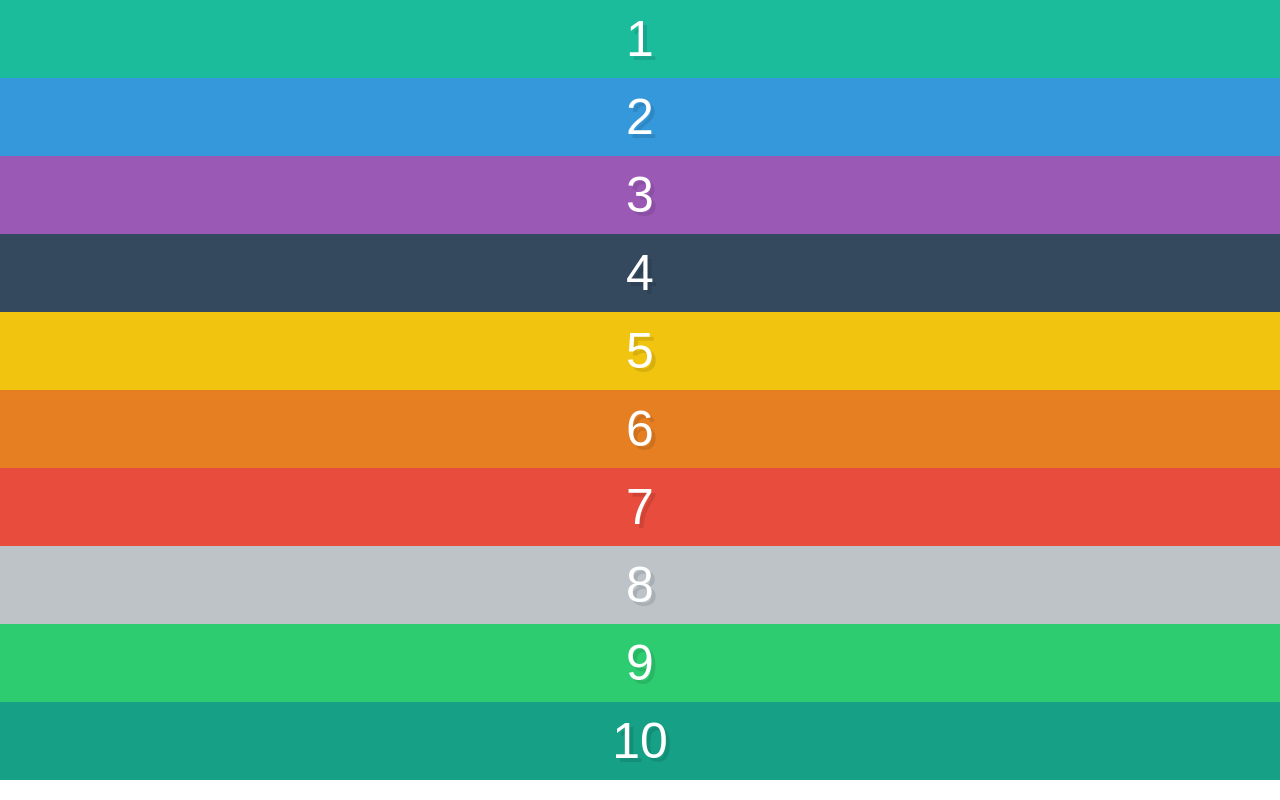
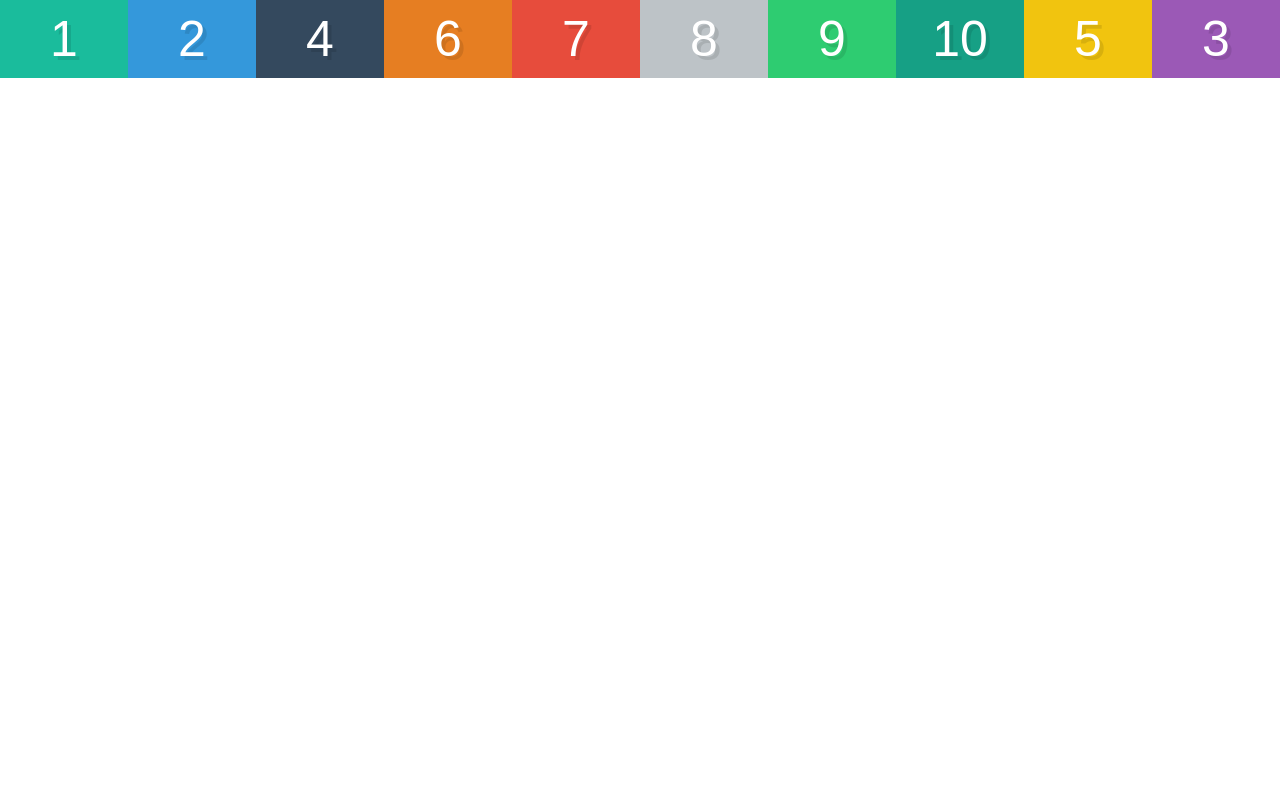
Before and after one commit to leogsouza/learn-flexbox, a plain HTML site: page ordering/index.html in a window 1280 px wide. Drawn offline with Linux system fonts and the light colour scheme.

Commit message:
Finishing ordering tutorial

```diff
--- a/ordering/style.css
+++ b/ordering/style.css
@@ -26,3 +26,21 @@ input[type=reset],input[type=submit]{-webkit-appearance:button;cursor:pointer;}b
 .box8 { background:#bdc3c7;}
 .box9 { background:#2ecc71;}
 .box10 { background:#16a085;}
+
+/* Flexbox style starts below */
+.container {
+  display: flex;
+}
+
+.box {
+  flex: 1;
+  order: 1;
+}
+
+.box3 {
+  order: 3;
+}
+
+.box5 {
+  order: 2;
+}
```
